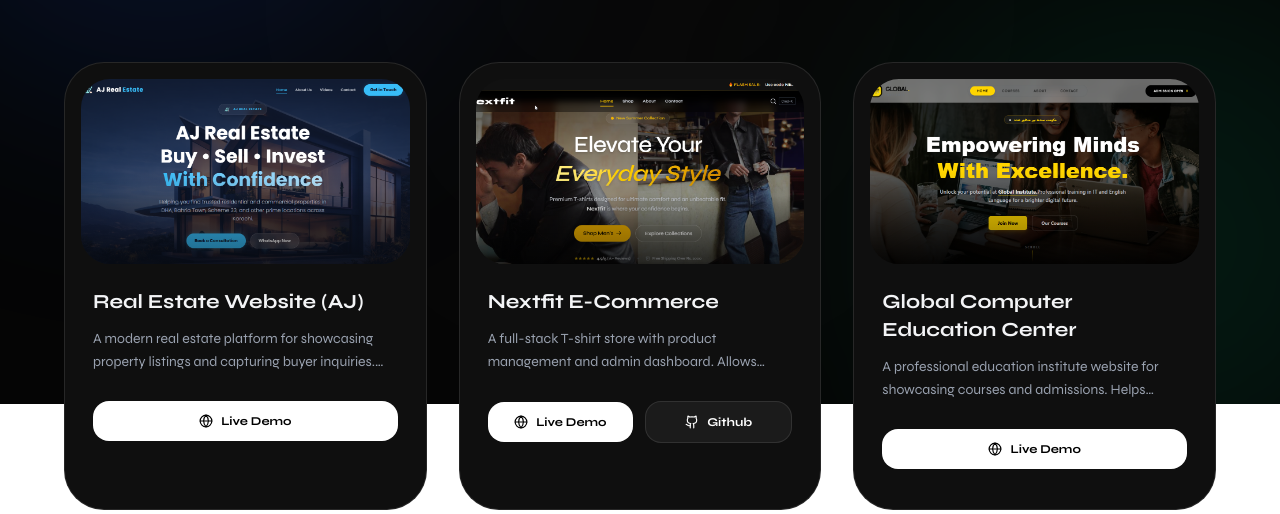
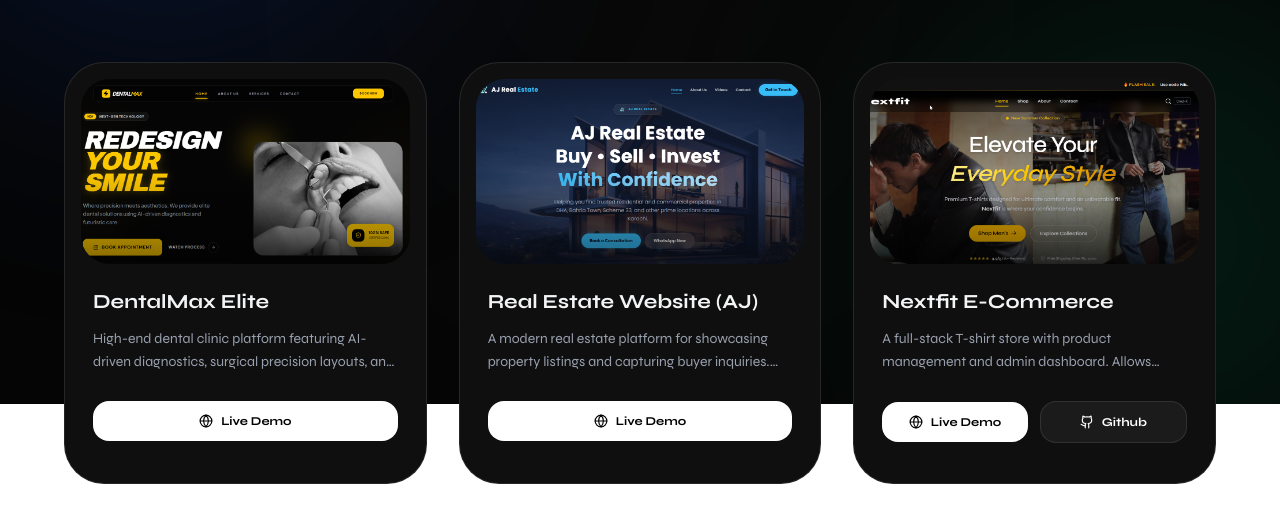
Before and after one commit to Arbazali0347/Full_Stack_Portfolio-Blogs, a React (Vite) app in the folder client/: page /projects in a window 1280 px wide. Shown: the part 396-910 px from the top of the page. Built offline with nearby package versions, Linux system fonts and the light colour scheme; no server answers.

Commit message:
Added the Dentist Project.

```diff
--- a/client/src/pages/Projects.jsx
+++ b/client/src/pages/Projects.jsx
@@ -25,9 +25,17 @@ import ajrealestate from "../assets/ajrealestate.png";
 import GlobalComputer from "../assets/GlobalComputer.png";
 import LinkedIn_Clone from "../assets/LinkedIn_Clone.png";
 import arofeature from "../assets/arofeature.png";
+import DentalMax from "../assets/Dentist-web.png";
 
 const projectsData = {
   fullstack: [
+    {
+      title: "DentalMax Elite",
+      desc: "High-end dental clinic platform featuring AI-driven diagnostics, surgical precision layouts, and a dark-themed luxury UI.",
+      link: "https://dentist-web-aro.vercel.app/",
+      image: DentalMax,
+      Github: false,
+    },
     {
       title: "Real Estate Website (AJ)",
       desc: "A modern real estate platform for showcasing property listings and capturing buyer inquiries. Helps agencies present properties professionally and manage leads online. Built with React, Node.js, Express, and MongoDB.",
@@ -35,7 +43,6 @@ const projectsData = {
       image: ajrealestate,
       Github: false
     },
-
     {
       title: "Nextfit E-Commerce",
       desc: "A full-stack T-shirt store with product management and admin dashboard. Allows businesses to sell products online and manage orders efficiently. Built with MERN Stack (MongoDB, Express, React, Node.js).",
```
Also changed, not shown: client/src/assets/Dentist-web.png (added).
